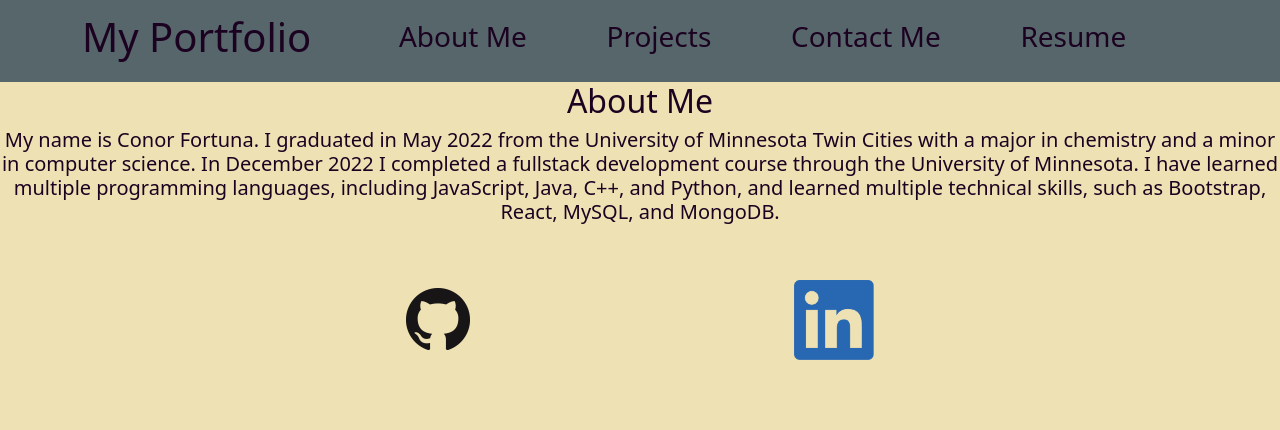
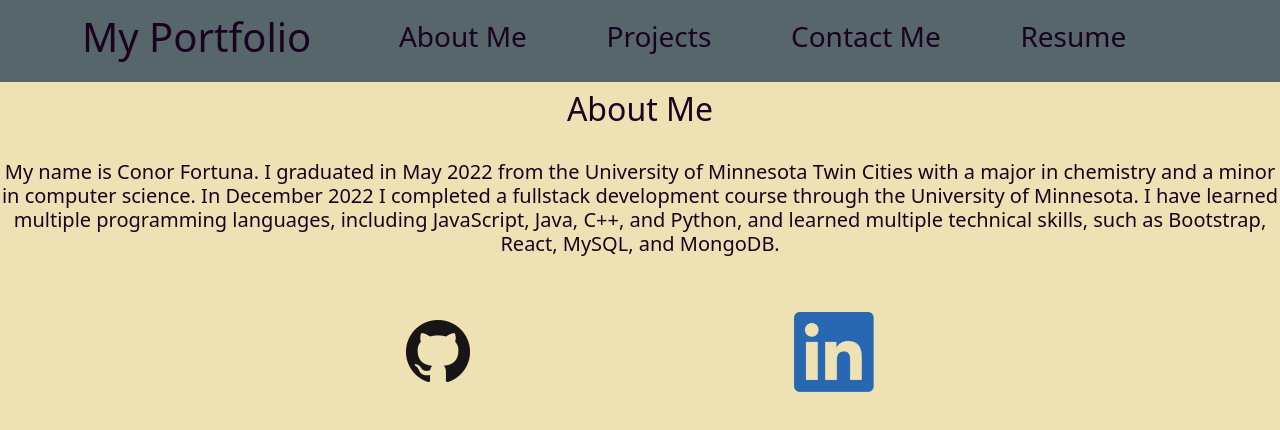
Before and after one commit to fortu038/portfolio, a React (Create React App) app: page /#/ in a window 1280 px wide. Shown: the top 430 px of the page. Built offline with nearby package versions, Linux system fonts and the light colour scheme.

Commit message:
Minor styling adjustments to all pages.

```diff
--- a/src/components/pages/about-me/AboutMe.jsx
+++ b/src/components/pages/about-me/AboutMe.jsx
@@ -9,9 +9,9 @@ function AboutMe () {
     <div className="bgStandard">
       <Navigation />
 
-      <div className="d-flex flex-column justify-content-center align-items-center">
+      <div className="d-flex flex-column justify-content-center align-items-center mt-2">
         <h2>About Me</h2>
-        <h5 className="text-center">
+        <h5 className="text-center mt-4">
           My name is Conor Fortuna. I graduated in May 2022 from the University of Minnesota Twin Cities
           with a major in chemistry and a minor in computer science. In December 2022 I completed a fullstack
           development course through the University of Minnesota. I have learned multiple programming
--- a/src/components/pages/contact-me/ContactMe.jsx
+++ b/src/components/pages/contact-me/ContactMe.jsx
@@ -8,9 +8,9 @@ function ContactMe () {
     <div className="bgStandard">
       <Navigation />
 
-      <div className="d-flex flex-column justify-content-center align-items-center">
+      <div className="d-flex flex-column justify-content-center align-items-center mt-2">
         <h2>Contact Me</h2>
-        <h5 className="text-center">My Primary Email: <a className="GeneralHoverLink" href="mailto:conorfortuna@gmail.com">conorfortuna@gmail.com</a></h5>
+        <h5 className="text-center mt-4">My Primary Email: <a className="GeneralHoverLink" href="mailto:conorfortuna@gmail.com">conorfortuna@gmail.com</a></h5>
         <h5 className="text-center">My Secondary Email: <a className="GeneralHoverLink" href="mailto:fortu038@umn.edu">fortu038@umn.edu</a></h5>
         <h5 className="text-center">My Phone Number: <a className="GeneralHoverLink" href="tel:2183404672">218-340-4672</a></h5>
       </div>
--- a/src/components/pages/projects/Projects.jsx
+++ b/src/components/pages/projects/Projects.jsx
@@ -9,9 +9,9 @@ function Projects (props) {
       <div className="bgStandard">
         <Navigation />
 
-        <div className="d-flex flex-column align-items-center">
+        <div className="d-flex flex-column align-items-center mt-2">
           <h2>Projects</h2>
-          <h4 className="text-center">
+          <h4 className="text-center mt-4">
             Click on a project's image to go to either that project's site or to see a video of it in
             in action!
           </h4>
--- a/src/components/pages/resume/Resume.jsx
+++ b/src/components/pages/resume/Resume.jsx
@@ -8,9 +8,9 @@ function ContactMe () {
     <div className="bgStandard">
       <Navigation />
 
-      <div className="d-flex flex-column justify-content-center align-items-center">
+      <div className="d-flex flex-column justify-content-center align-items-center mt-2">
         <h2>Resume</h2>
-        <h5 className="text-center">
+        <h5 className="text-center mt-4">
           Programming Languages: C++, C, Java, JavaScript, HTML, CSS, Python, OCaml, x86-64 Assembly
         </h5>
         <h5 className="text-center">
```
